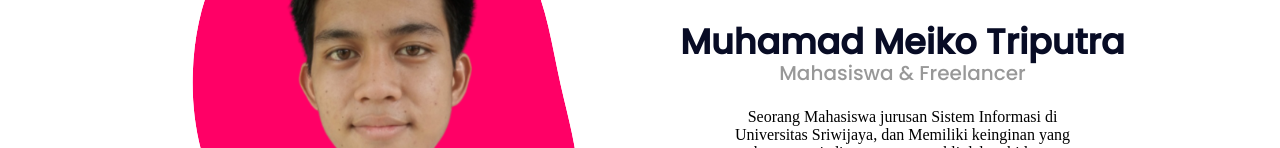
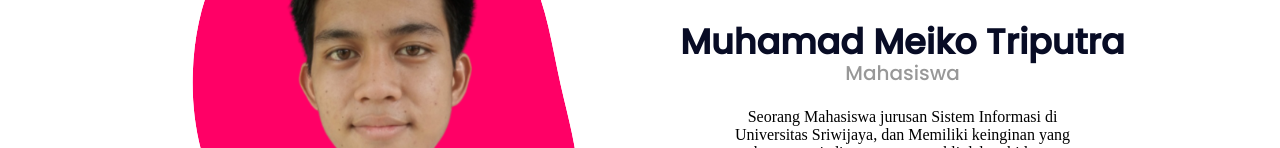
Before and after one commit to meikotrip/my-Portofolio, a plain HTML site: page index.html in a window 1280 px wide. Shown: the part 278-426 px from the top of the page. Drawn offline with Linux system fonts and the light colour scheme.

Commit message:
ubah profesi di index.html

```diff
--- a/index.html
+++ b/index.html
@@ -44,7 +44,7 @@
             <div class="desc">
                 <h3 class="subhead">Hello World, Welcome to my personal website. My name is</h3>
                 <h1 class="head">Muhamad Meiko Triputra</h1>
-                <h2 class="thin-head">Mahasiswa & Freelancer</h2>
+                <h2 class="thin-head">Mahasiswa</h2>
                 <p class="info-p">
                     Seorang Mahasiswa jurusan Sistem Informasi di Universitas Sriwijaya, dan
                     Memiliki keinginan yang besar menjadi seorang yang ahli dalam bidang pengembangan Web.
```
